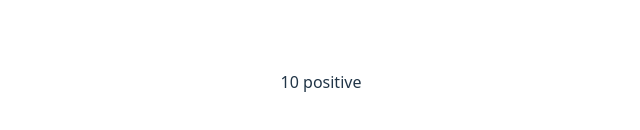
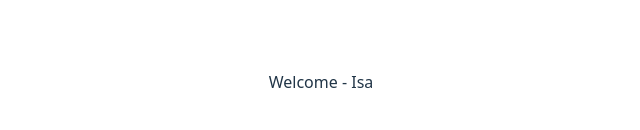
Before and after one commit to reinertisa/react-typescript-tutorials, a React (Vite) app: page / in a window 1280 px wide. Shown: the part 318-448 px from the top of the page, without its empty margins (319-959 px from the left). Built offline with nearby package versions, Linux system fonts and the light colour scheme.

Commit message:
feat(website): typing props with initial value

```diff
--- a/src/App.tsx
+++ b/src/App.tsx
@@ -1,10 +1,10 @@
 import './App.css'
-import RandomNumber1 from "./restriction/RandomNumber1.tsx";
+import Greet4 from "./components/Greet4.tsx";
 
 function App() {
     return (
         <div>
-            <RandomNumber1 value={10} isPositive />
+            <Greet4 name="Isa" />
         </div>
     )
 }
--- /dev/null
+++ b/src/components/Greet4.tsx
@@ -0,0 +1,12 @@
+
+type Greet4Props = {
+    name: string
+}
+
+export default function Greet4({name = 'Micheal'}: Greet4Props) {
+    return (
+        <div>
+            Welcome - {name}
+        </div>
+    )
+}
```
